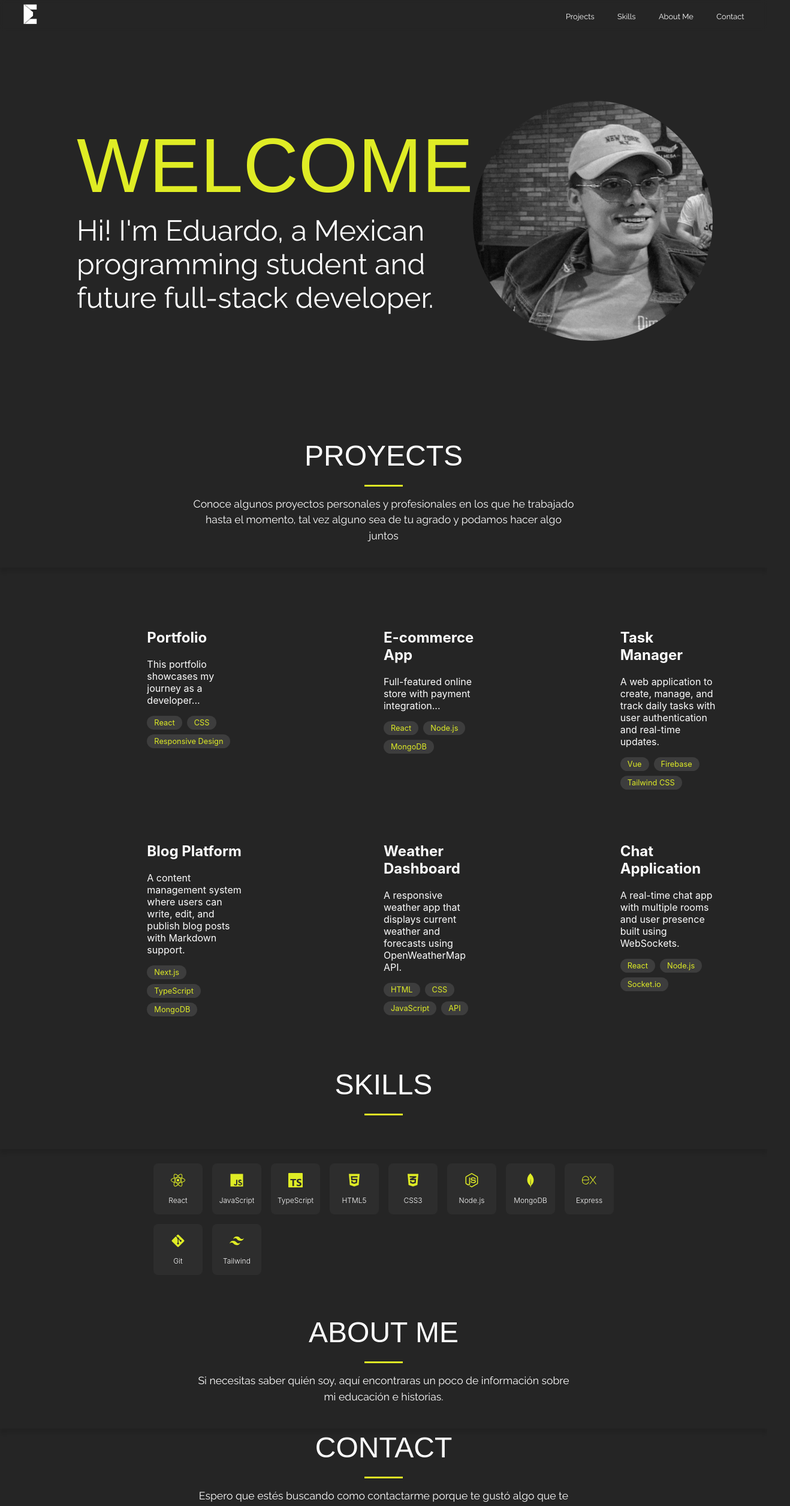
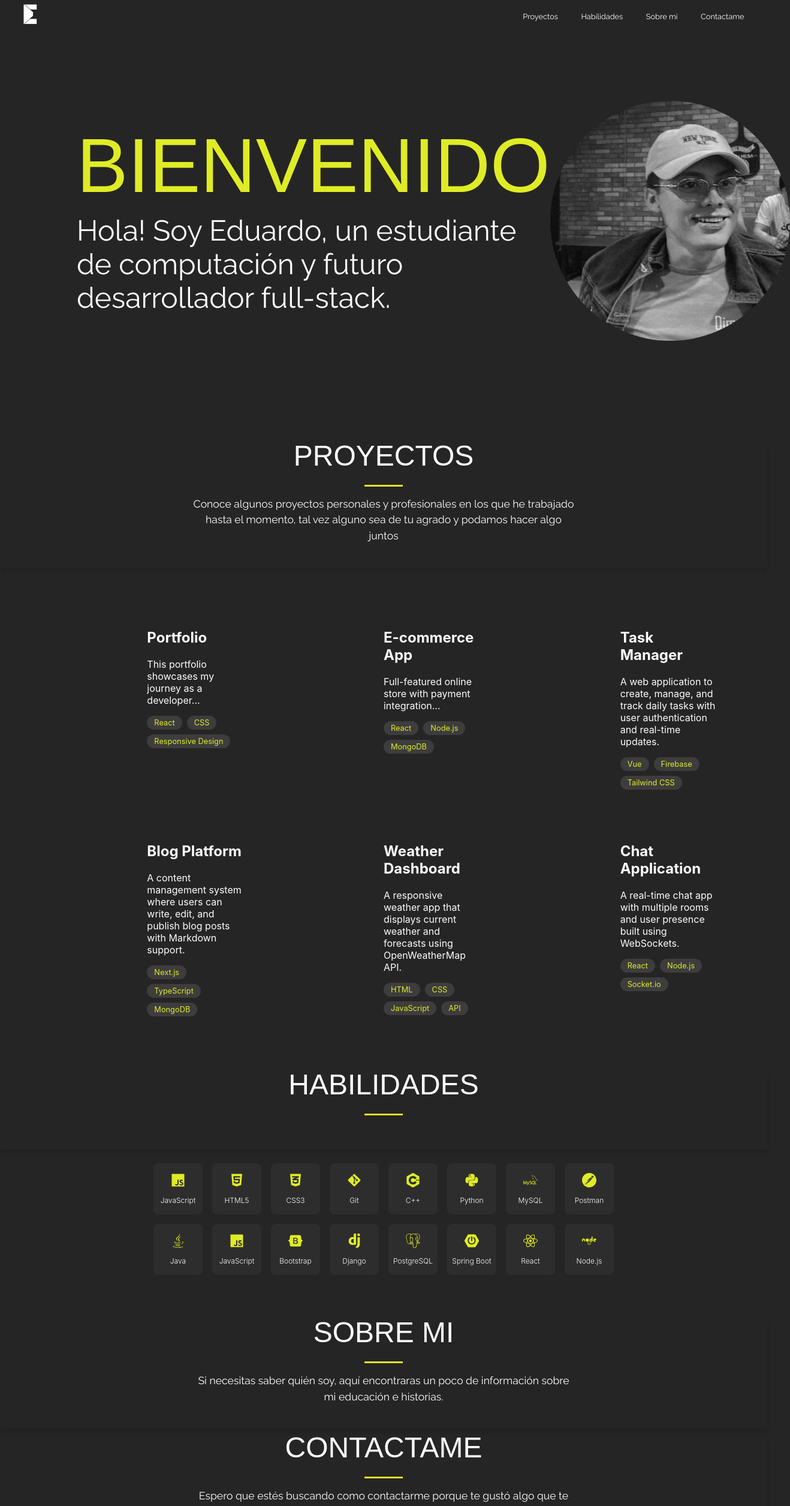
Before and after one commit to JEduardoVB/MyFirstRepository, a React (Create React App) app: page / in a window 1280 px wide. Shown: the top 2510 px of the page at 60% size, 1318 px wide, since content can reach past the window. Built offline with nearby package versions, Linux system fonts and the light colour scheme; a web font is replaced by a local one.

Commit message:
cambio en el contenido

```diff
--- a/src/App.js
+++ b/src/App.js
@@ -1,9 +1,9 @@
 // src/App.js
 import React from 'react';
-import { BrowserRouter as Router } from 'react-router-dom'; // Eliminamos Route y Routes ya que no los necesitaremos
+import { BrowserRouter as Router } from 'react-router-dom';
 import Navbar from './components/Navbar';
 import Footer from './components/Footer';
-import Index from './pages/Index'; // Este ahora contiene todo el contenido
+import Index from './pages/Index';
 import './App.css';
 
 const App = () => {
--- a/src/components/Footer.js
+++ b/src/components/Footer.js
@@ -20,7 +20,7 @@ const Footer = () => {
                 </li>
             </ul>
             <hr style={{ margin: '2vh 8vw', border: 'none', borderTop: '1px solid #fdfdfd'}} />
-            <p className='Copyright'>&copy; {new Date().getFullYear()} José Eduardo Vásquez Bielma. All rights reserved.</p>
+            <p className='Copyright'>&copy; {new Date().getFullYear()} José Eduardo Vásquez Bielma. Todos los derechos reservados.</p>
 
         </footer>
     );
--- a/src/components/Navbar.js
+++ b/src/components/Navbar.js
@@ -1,5 +1,5 @@
 import React from 'react';
-import { Link } from 'react-scroll'; // Cambiamos react-router-dom por react-scroll
+import { Link } from 'react-scroll';
 import '../styles/Navbar.css';
 import Logo from '../images/Logo.png';
 
@@ -11,16 +11,16 @@ const Navbar = () => {
             </Link>
             <ul className='List-nav-options'>
                 <li className='Option-nav'>
-                    <Link to="projects" smooth={true} duration={500}>Projects</Link>
+                    <Link to="projects" smooth={true} duration={500}>Proyectos</Link>
                 </li>
                 <li className='Option-nav'>
-                    <Link to="skills" smooth={true} duration={500}>Skills</Link>
+                    <Link to="skills" smooth={true} duration={500}>Habilidades</Link>
                 </li>
                 <li className='Option-nav'>
-                    <Link to="about" smooth={true} duration={500}>About Me</Link>
+                    <Link to="about" smooth={true} duration={500}>Sobre mi</Link>
                 </li>
                 <li className='Option-nav'>
-                    <Link to="contact" smooth={true} duration={500}>Contact</Link>
+                    <Link to="contact" smooth={true} duration={500}>Contactame</Link>
                 </li>
             </ul>
         </nav>
--- a/src/components/Skills.js
+++ b/src/components/Skills.js
@@ -2,21 +2,28 @@ import React from 'react';
 import '../styles/Skills.css';
 
 // Importa los iconos (puedes usar react-icons, SVG o imágenes)
-import { FaReact, FaNodeJs, FaHtml5, FaCss3Alt, FaJs, FaGitAlt } from 'react-icons/fa';
-import { SiTypescript, SiMongodb, SiExpress, SiTailwindcss } from 'react-icons/si';
+import { FaReact, FaHtml5, FaCss3Alt, FaJs, FaGitAlt } from 'react-icons/fa';
+import { FaJava, FaPython, FaNode } from 'react-icons/fa';
+import { SiCplusplus, SiMysql, SiPostman, SiBootstrap, SiDjango, SiPostgresql,SiSpringboot} from 'react-icons/si';
 
 const Skills = () => {
   const skillsData = [
-    { name: 'React', icon: <FaReact />},
     { name: 'JavaScript', icon: <FaJs />},
-    { name: 'TypeScript', icon: <SiTypescript />},
     { name: 'HTML5', icon: <FaHtml5 />},
     { name: 'CSS3', icon: <FaCss3Alt />},
-    { name: 'Node.js', icon: <FaNodeJs />},
-    { name: 'MongoDB', icon: <SiMongodb />},
-    { name: 'Express', icon: <SiExpress />},
     { name: 'Git', icon: <FaGitAlt />},
-    { name: 'Tailwind', icon: <SiTailwindcss />},
+    { name: 'C++', icon: <SiCplusplus />, color: '#00599C' },
+    { name: 'Python', icon: <FaPython />, color: '#3776AB' },
+    { name: 'MySQL', icon: <SiMysql />, color: '#4479A1' },
+    { name: 'Postman', icon: <SiPostman />, color: '#FF6C37' },
+    { name: 'Java', icon: <FaJava />, color: '#007396' },
+    { name: 'JavaScript', icon: <FaJs />, color: '#F7DF1E' },
+    { name: 'Bootstrap', icon: <SiBootstrap />, color: '#7952B3' },
+    { name: 'Django', icon: <SiDjango />, color: '#092E20' },
+    { name: 'PostgreSQL', icon: <SiPostgresql />, color: '#336791' },
+    { name: 'Spring Boot', icon: <SiSpringboot />, color: '#6DB33F' },
+    { name: 'React', icon: <FaReact />, color: '#61DAFB' },
+    { name: 'Node.js', icon: <FaNode />, color: '#339933' }
   ];
 
   return (
--- a/src/pages/Index.js
+++ b/src/pages/Index.js
@@ -45,8 +45,8 @@ const Index = () => {
             <section id="home"></section>
             <header>
                 <div>
-                    <h1>WELCOME</h1>
-                    <h2 className='Presentation'>Hi! I'm Eduardo, a Mexican programming student and future full-stack developer.</h2>
+                    <h1>BIENVENIDO</h1>
+                    <h2 className='Presentation'>Hola! Soy Eduardo, un estudiante de computación y futuro desarrollador full-stack.</h2>
                 </div>
                 <div>
                     <img src={Photo} alt="Selfie" className="profile-photo" />
@@ -57,7 +57,7 @@ const Index = () => {
             <section id="projects"></section>
             <section className='Container-Proyects'>
                 <div className='Bar'>
-                    <h2 className='Section-Bar'>PROYECTS</h2>
+                    <h2 className='Section-Bar'>PROYECTOS</h2>
                     <hr style={{ width: '5%', margin: '2vh 0vw', border: 'none', borderTop: '3px solid #dfec25'}} />
                     <p className='Description-Bar'>Conoce algunos proyectos personales y profesionales en los que he trabajado hasta el momento,
                     tal vez alguno sea de tu agrado y podamos hacer algo juntos</p>
@@ -76,7 +76,7 @@ const Index = () => {
             <section id="skills"></section>
             <section className='Container-Skills'>
                 <div className='Bar'>
-                    <h2 className='Section-Bar'>SKILLS</h2>
+                    <h2 className='Section-Bar'>HABILIDADES</h2>
                     <hr style={{ width: '5%', margin: '2vh 0vw', border: 'none', borderTop: '3px solid #dfec25'}} />
                 </div>
                 <div className='Skills' style={{padding: "0% 20% 5% 20%"}}>
@@ -88,7 +88,7 @@ const Index = () => {
             <section id="about"></section>
             <section className='Container-AboutMe'>
                 <div className='Bar'>
-                    <h2 className='Section-Bar'>ABOUT ME</h2>
+                    <h2 className='Section-Bar'>SOBRE MI</h2>
                     <hr style={{ width: '5%', margin: '2vh 0vw', border: 'none', borderTop: '3px solid #dfec25'}} />
                     <p className='Description-Bar'>Si necesitas saber quién soy, aquí encontraras un poco de información
                     sobre mi educación e historias.</p>
@@ -104,7 +104,7 @@ const Index = () => {
             <section id="contact"></section>
             <section className='Container-Contact'>
                 <div className='Bar'>
-                    <h2 className='Section-Bar'>CONTACT</h2>
+                    <h2 className='Section-Bar'>CONTACTAME</h2>
                     <hr style={{ width: '5%', margin: '2vh 0vw', border: 'none', borderTop: '3px solid #dfec25'}} />
                     <p className='Description-Bar'>Espero que estés buscando como contactarme porque te gustó algo que te interesó
                     y no porque me quieras demandar</p>
```
